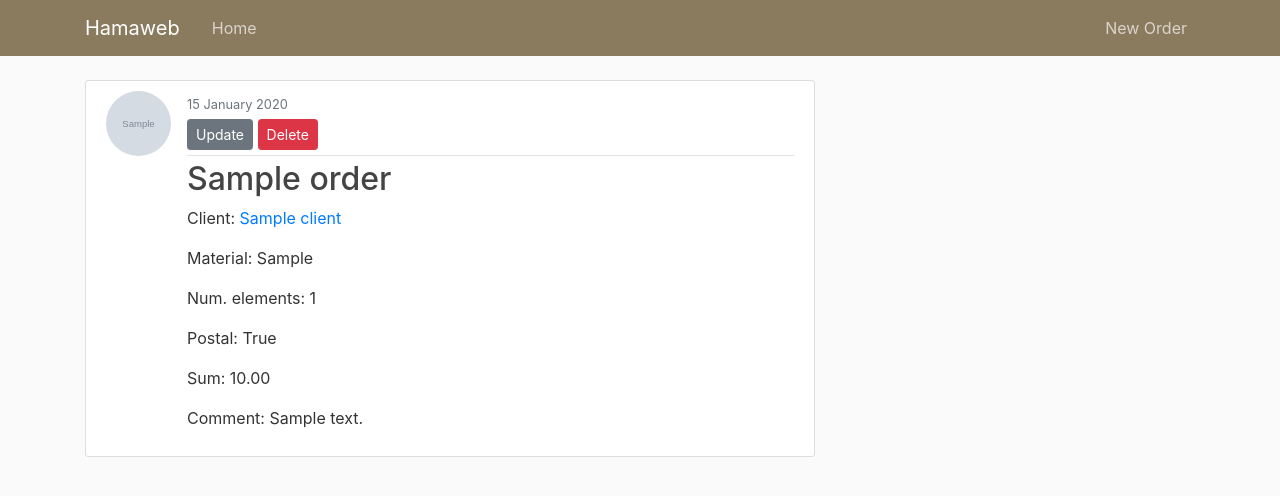
After one commit to Frogkiller/Hamaweb, a Django app: page /order/1 in a window 1280 px wide. The commit adds this page. Shown: the top 496 px of the page. Run offline with Django 3.2, Linux system fonts and the light colour scheme; tables that the repository leaves empty hold one stand-in row (values such as "Sample post"); grey boxes marked "Sample" are stand-in pictures; parts of the project's set-up code (start-up, migrations or seed data) failed here and were passed over; some libraries are stand-ins or nearby versions.

Commit message:
added order create/update/delete views, urls and templates, aligned model to have optional fields

```diff
--- a/orders/models.py
+++ b/orders/models.py
@@ -1,5 +1,6 @@
 from django.db import models
 from django.utils import timezone
+from django.urls import reverse
 from PIL import Image
 
 class Hammock_variant(models.Model):
@@ -12,24 +13,24 @@ class Hammock_variant(models.Model):
 
 class Client(models.Model):
     name = models.CharField(max_length=100)
-    phone = models.CharField(max_length=12)
-    inpost = models.CharField(max_length=100)
-    comments = models.TextField()
+    phone = models.CharField(max_length=12, blank=True, default='')
+    inpost = models.CharField(max_length=100, blank=True, default='')
+    comments = models.TextField(blank=True, default='')
 
     def __str__(self):
         return f'{self.name}'
 
 class Order(models.Model):
     title = models.CharField(max_length=100)
-    comment = models.TextField()
+    comment = models.TextField(blank=True, default='')
     date_created = models.DateTimeField(default=timezone.now)
     postal = models.BooleanField()
-    image = models.ImageField(default='default.png', upload_to='orders_pics')
-    sumaric_price = models.DecimalField(max_digits=5, decimal_places=2)
-    material = models.CharField(max_length=50)
-    variants = models.ManyToManyField(Hammock_variant, through='Elements')
-    client = models.ForeignKey(Client, on_delete=models.CASCADE)
-    number_of_elements = models.PositiveIntegerField()
+    image = models.ImageField(default='default.png', upload_to='orders_pics', blank=True)
+    sumaric_price = models.DecimalField(max_digits=5, decimal_places=2, blank=True, default=0)
+    material = models.CharField(max_length=50, blank=True, default='')
+    variants = models.ManyToManyField(Hammock_variant, through='Elements', blank=True)
+    client = models.ForeignKey(Client, on_delete=models.CASCADE, blank=True, null=True)
+    number_of_elements = models.PositiveIntegerField(blank=True, default=0)
 
     def __str__(self):
         return f'{self.title}'
@@ -43,8 +44,11 @@ class Order(models.Model):
             img.thumbnail(output_size)
             img.save(self.image.path)
 
+    def get_absolute_url(self):
+        return reverse("orders-detail", kwargs={"pk": self.pk})
+
 class Elements(models.Model):
     order = models.ForeignKey(Order, on_delete=models.CASCADE)
     variant = models.ForeignKey(Hammock_variant, on_delete=models.CASCADE)
-    count = models.PositiveIntegerField()
-    price_override = models.DecimalField(max_digits=5, decimal_places=2)
+    count = models.PositiveIntegerField(default=1)
+    price_override = models.DecimalField(max_digits=5, decimal_places=2, blank=True, default=0)
--- a/orders/templates/orders/base.html
+++ b/orders/templates/orders/base.html
@@ -30,6 +30,7 @@
                     </div>
                     <!-- Navbar Right Side -->
                     <div class="navbar-nav">
+                    <a class="nav-item nav-link" href="{% url 'orders-create' %}">New Order</a>
                     {% comment %} {% if user.is_authenticated %}
                     <a class="nav-item nav-link" href="{% url 'post-create' %}">New Post</a>
                     <a class="nav-item nav-link" href="{% url 'profile' %}">Profile</a>
--- /dev/null
+++ b/orders/templates/orders/order_detail.html
@@ -0,0 +1,22 @@
+{% extends 'orders/base.html' %}
+{% block content %}
+    <article class="media content-section">
+        <img class="rounded-circle article-img" src="{{ object.image.url }}">
+        <div class="media-body">
+            <div class="article-metadata">
+                <small class="text-muted">{{ object.date_created|date:"d F Y" }}</small>
+                <div>
+                    <a class="btn btn-secondary btn-sm mt-1 mb-1" href="{% url 'orders-update' object.id %}">Update</a>
+                    <a class="btn btn-danger btn-sm mt-1 mb-1" href="{% url 'orders-delete' object.id %}">Delete</a>
+                </div>
+            </div>
+            <h2><a class="article-title" href="#">{{ object.title }}</a></h2>
+            <p class="article-content">Client: <a href="#">{{ object.client.name }}</a></p>
+            <p class="article-content">Material: {{ object.material }}</p>
+            <p class="article-content">Num. elements: {{ object.number_of_elements }}</p>
+            <p class="article-content">Postal: {{ object.postal }}</p>
+            <p class="article-content">Sum: {{ object.sumaric_price }}</p>
+            <p class="article-content">Comment: {{ object.comment }}</p>
+        </div>
+    </article>
+{% endblock content %}
--- a/orders/urls.py
+++ b/orders/urls.py
@@ -1,8 +1,17 @@
 from django.urls import path
 from .views import (
-    OrdersListView
+    OrdersListView,
+    OrdersCreateView,
+    OrdersDetailView,
+    OrdersDeleteView,
+    OrdersUpdateView,
 )
 
 urlpatterns = [
-    path('', OrdersListView.as_view(), name='orders-home')
+    path('', OrdersListView.as_view(), name='orders-home'),
+    path('order/new', OrdersCreateView.as_view(), name='orders-create'),
+    path('order/<int:pk>', OrdersDetailView.as_view(), name='orders-detail'),
+    path('order/update/<int:pk>', OrdersUpdateView.as_view(), name='orders-update'),
+    path('order/delete/<int:pk>', OrdersDeleteView.as_view(), name='orders-delete'),
+    path('order/<int:pk>', OrdersDetailView.as_view(), name='orders-detail'),
 ]
--- a/orders/views.py
+++ b/orders/views.py
@@ -1,6 +1,10 @@
 from django.shortcuts import render
 from django.views.generic import (
     ListView,
+    CreateView,
+    DetailView,
+    UpdateView,
+    DeleteView
 )
 from .models import Order, Elements
 
@@ -10,3 +14,18 @@ class OrdersListView(ListView):
     template_name = 'orders/home.html' # <app>/<model>_<viewtype>.html
     context_object_name = 'orders'
     ordering = ['-date_created']
+
+class OrdersCreateView(CreateView):
+    model = Order
+    fields = ['title', 'material', 'client', 'comment', 'postal', 'image', 'variants']
+
+class OrdersDetailView(DetailView):
+    model = Order
+
+class OrdersDeleteView(DeleteView):
+    model = Order
+    success_url = '/'
+
+class OrdersUpdateView(UpdateView):
+    model = Order
+    fields = ['title', 'material', 'client', 'comment', 'postal', 'image', 'variants' ]
```
Also changed, not shown: orders/templates/orders/home.html (+6 -6 lines), orders/templates/orders/order_confirm_delete.html (added, +16 -0 lines), orders/templates/orders/order_form.html (added, +16 -0 lines).
